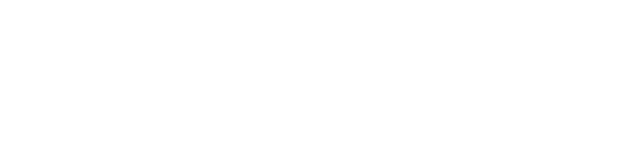
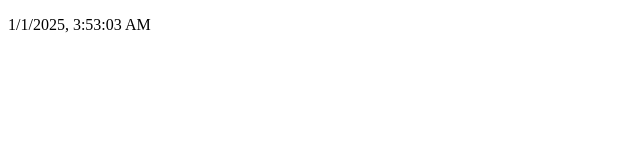
Before and after one commit to acciojob/clock-Pushpendra2108, a website: page main.html in a window 1280 px wide. Shown: the whole page, without its empty margins (0-640 px from the left). Drawn offline with Linux system fonts and the light colour scheme.

Commit message:
created a submission

```diff
--- a/main.html
+++ b/main.html
@@ -10,6 +10,8 @@
 	<!-- the entire body must be written by student -->
     <script type="text/javascript" src="./script.js">
 </script>
+	    <p id="timer">Loading time...</p>
+
 
 </body>
 
--- a/script.js
+++ b/script.js
@@ -1 +1,17 @@
-//your JS code here. If required.
+ function updateTime() {
+            const timerElement = document.getElementById("timer"); // Get the timer element
+            const now = new Date(); // Get the current date and time
+
+            // Format the date and time
+            const formattedDate = now.toLocaleDateString(); // e.g., "1/1/2025"
+            const formattedTime = now.toLocaleTimeString(); // e.g., "12:00:00 PM"
+
+            // Update the timer's content
+            timerElement.textContent = `${formattedDate}, ${formattedTime}`;
+        }
+
+        // Update the time every second
+        setInterval(updateTime, 1000);
+
+        // Call the function immediately to avoid delay
+        updateTime();
```
